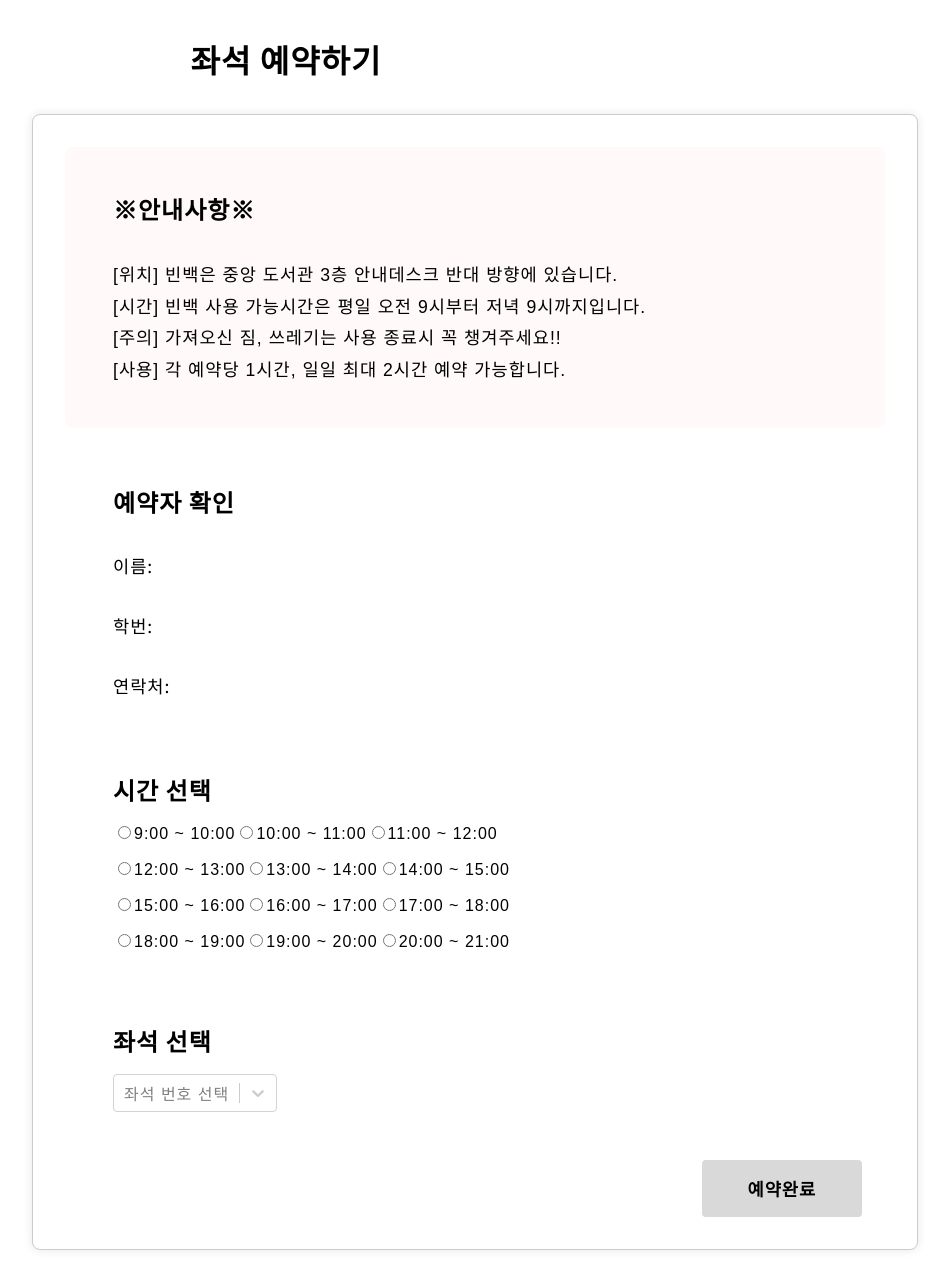
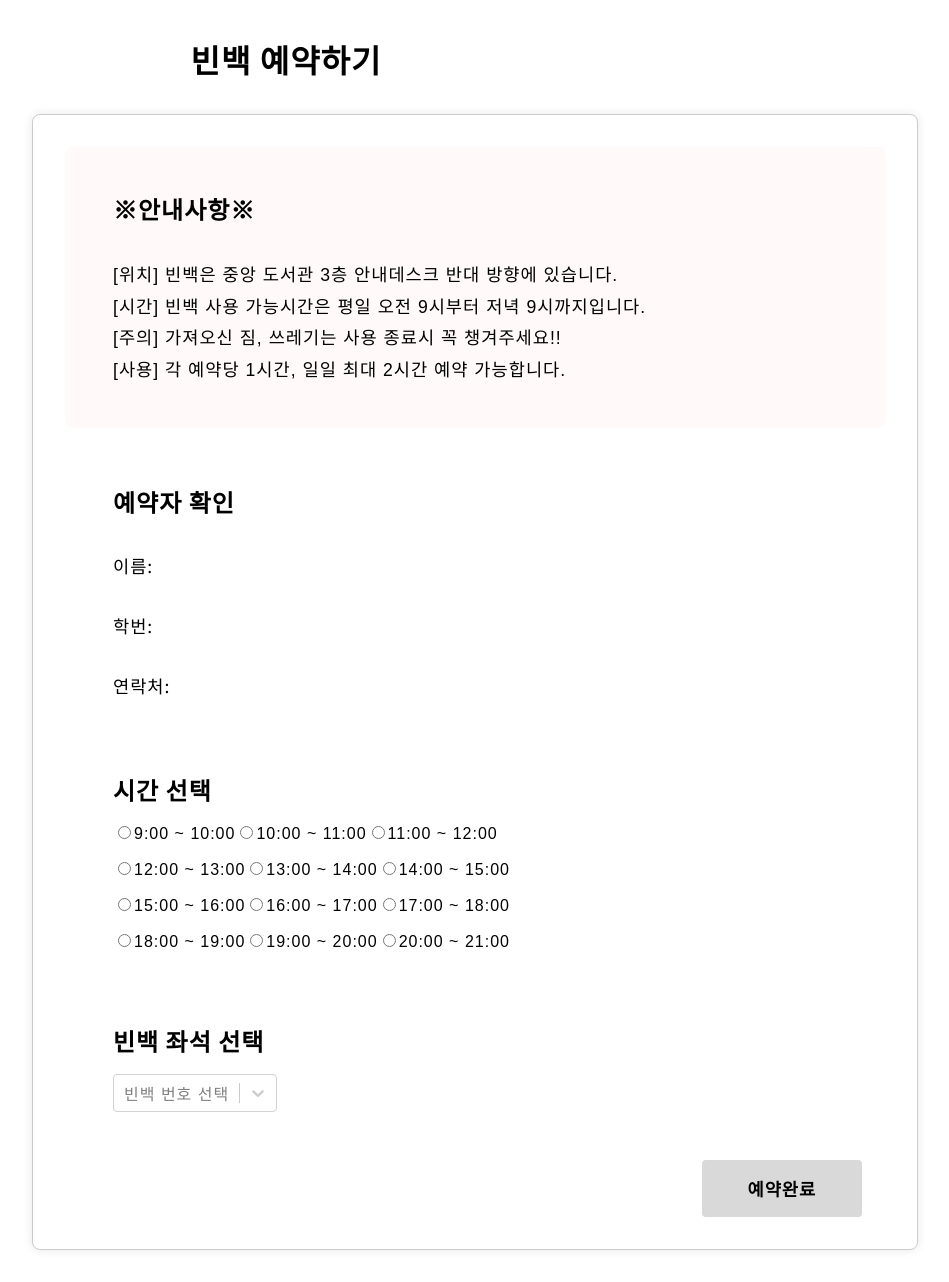
Before and after one commit to clarte2276/Hackathon_JJIN, a React (Create React App) app in the folder front-end/: page /bag/form in a window 1280 px wide. Shown: the whole page, without its empty margins (165-1114 px from the left). Built offline with nearby package versions, Linux system fonts and the light colour scheme; no server answers; a web font is replaced by a local one.

Commit message:
예약 폼 재업로드

```diff
--- a/front-end/src/components/form/Reservation.js
+++ b/front-end/src/components/form/Reservation.js
@@ -10,6 +10,7 @@ function Reservation() {
 
   const [reservation_hour, setReservation_hour] = useState(null);
   const [bag_id, setBag_id] = useState(null); // 빈백 좌석 번호
+  const [selectedBagLabel, setSelectedBagLabel] = useState('');
 
   const bagOptions = [
     { value: 'bag1', label: '1번 빈백' },
@@ -32,11 +33,13 @@ function Reservation() {
     setReservation_hour(event.target.value);
   };
 
-  const handleBagChange = (selectOption) => {
-    if (selectOption) {
-      setBag_id(selectOption.value);
+  const handleBagChange = (selectedOption) => {
+    if (selectedOption) {
+      setBag_id(selectedOption.value);
+      setSelectedBagLabel(selectedOption.label);
     } else {
       setBag_id(null);
+      setSelectedBagLabel('');
     }
   };
 
@@ -83,7 +86,7 @@ function Reservation() {
   return (
     <div className="reservationPage">
       <div className="reservation_title">
-        <h1>좌석 예약하기</h1>
+        <h1>빈백 예약하기</h1>
       </div>
       <div className="reservation-container">
         <div className="notice-section">
@@ -181,16 +184,17 @@ function Reservation() {
           </div>
 
           <div className="form-bag">
-            <h3>좌석 선택</h3>
+            <h3>빈백 좌석 선택</h3>
             <Select
               className="bagIdAlt"
               options={bagOptions}
               value={bagOptions.find((option) => option.value === bag_id)}
               onChange={handleBagChange}
-              placeholder="좌석 번호 선택"
+              placeholder="빈백 번호 선택"
               styles={customSelectStyle}
               isClearable
             />
+            {selectedBagLabel && <p>{selectedBagLabel}을 선택하셨습니다.</p>}
           </div>
 
           <div className="submitBtnPlace">
```
